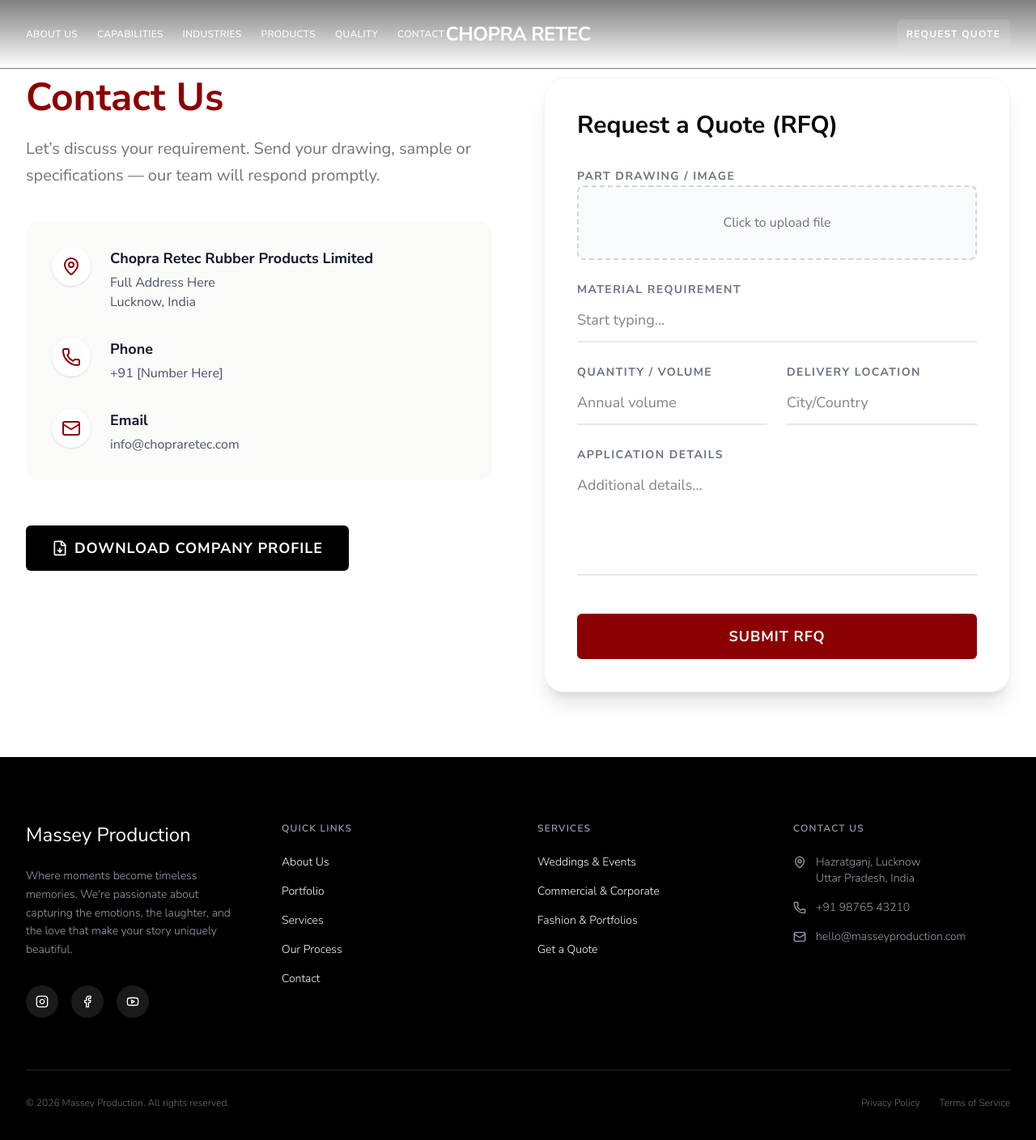
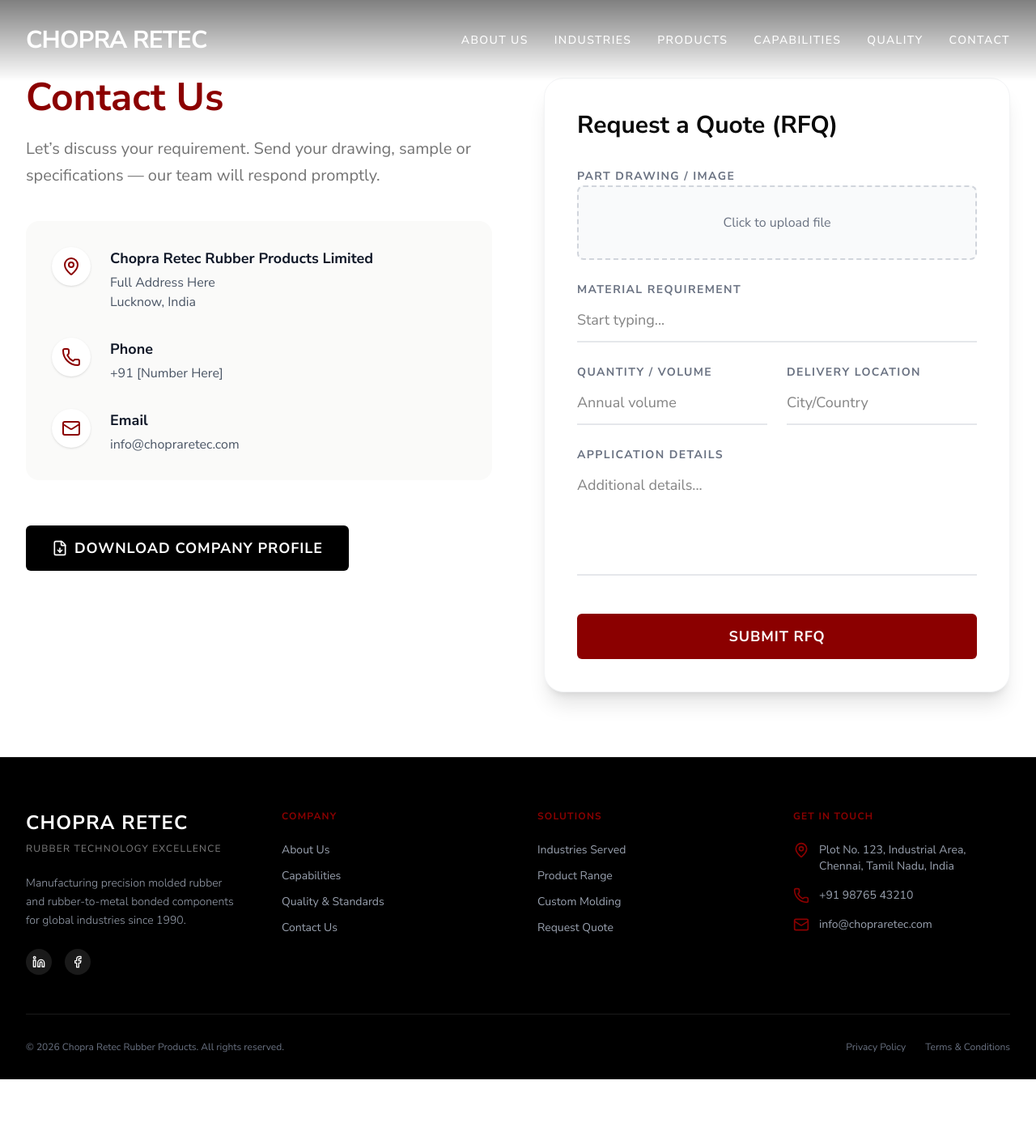
Before and after one commit to kinstel-solutions/chopraretec_v1, a Next.js app: page /contact in a window 1280 px wide. Shown: the whole page at 81% size. After the commit the page ends 1333 px from the top, so only its background shows below. Built offline with nearby package versions, Linux system fonts and the light colour scheme.

Commit message:
header optimize

```diff
--- a/app/globals.css
+++ b/app/globals.css
@@ -62,3 +62,8 @@
     --border: #27272a;
   }
 }
+
+
+html {
+  scroll-behavior: smooth;
+}
--- a/components/home/CTASection.tsx
+++ b/components/home/CTASection.tsx
@@ -24,7 +24,7 @@
              </p>
 
              <Link
-               href="mailto:info@chopraretec.com"
+               href="/contact"
                className="inline-flex items-center gap-2 bg-white text-primary px-10 py-5 text-base font-bold tracking-widest uppercase hover:bg-white/90 transition-all rounded shadow-xl"
              >
                 Send Your RFQ / Drawing <ArrowRight className="w-5 h-5" />
--- a/components/home/Capabilities.tsx
+++ b/components/home/Capabilities.tsx
@@ -28,7 +28,7 @@
             transition={{ duration: 0.8 }}
             className="relative"
           >
-            <div className="relative aspect-[4/5] overflow-hidden rounded-lg bg-stone-100 shadow-2xl">
+            <div className="relative aspect-square md:aspect-[4/5] overflow-hidden rounded-lg bg-stone-100 shadow-2xl">
                <video
                  autoPlay
                  muted
@@ -40,7 +40,7 @@
                </video>
             </div>
             {/* Decorative Frame */}
-            <div className="absolute -bottom-6 -left-6 w-full h-full border-2 border-primary/20 -z-10 rounded-lg" />
+            <div className="absolute -bottom-3 -left-3 md:-bottom-6 md:-left-6 w-full h-full border-2 border-primary/20 -z-10 rounded-lg" />
           </motion.div>
 
           {/* Content Side */}
@@ -76,7 +76,7 @@
             </ul>
 
             <div className="pt-6">
-              <Link href="#contact" className="inline-block px-8 py-4 bg-primary text-primary-foreground font-bold uppercase tracking-widest text-sm hover:bg-primary/90 transition-colors rounded shadow-lg">
+              <Link href="/capabilities" className="inline-block px-8 py-4 bg-primary text-primary-foreground font-bold uppercase tracking-widest text-sm hover:bg-primary/90 transition-colors rounded shadow-lg">
                 View Full Capabilities
               </Link>
             </div>
--- a/components/home/GlobalReach.tsx
+++ b/components/home/GlobalReach.tsx
@@ -88,7 +88,7 @@
         </div>
 
         <div className="text-center">
-            <Link href="#contact" className="inline-block px-8 py-4 bg-red-800 text-white font-bold uppercase tracking-widest text-sm hover:bg-red-700 transition-colors rounded shadow-lg shadow-red-900/20">
+            <Link href="/#contact" className="inline-block px-8 py-4 bg-red-800 text-white font-bold uppercase tracking-widest text-sm hover:bg-red-700 transition-colors rounded shadow-lg shadow-red-900/20">
                 Global Reach
             </Link>
         </div>
--- a/components/home/Hero.tsx
+++ b/components/home/Hero.tsx
@@ -7,7 +7,7 @@
 
 export function Hero() {
   return (
-    <section className="relative h-[100dvh] w-full flex flex-col items-center justify-center overflow-hidden pt-40 md:pt-0">
+    <section className="relative h-[100dvh] w-full flex flex-col items-center justify-center overflow-hidden pt-0">
 
 
       {/* Background Video */}
@@ -27,14 +27,14 @@
 
 
       {/* Content */}
-      <div className="relative z-10 text-center text-white space-y-8 max-w-5xl px-4 mt-10">
+      <div className="relative z-10 text-center text-white space-y-6 md:space-y-8 max-w-5xl px-4 mt-0">
         <motion.div
           initial={{ opacity: 0, y: 20 }}
           animate={{ opacity: 1, y: 0 }}
           transition={{ duration: 0.8, delay: 0.2 }}
            className="mb-0"
         >
-          <h1 className="font-serif text-4xl md:text-5xl lg:text-6xl font-bold tracking-tight mb-4 drop-shadow-lg leading-tight">
+          <h1 className="font-serif text-3xl md:text-5xl lg:text-6xl font-bold tracking-tight mb-2 md:mb-4 drop-shadow-lg leading-tight">
             Engineered Rubber Solutions. Manufactured for the World
 
             {/* <span className="block mt-2 text-transparent bg-clip-text bg-gradient-to-r from-red-500 via-red-400 to-white">
@@ -47,9 +47,19 @@
           initial={{ opacity: 0, y: 20 }}
           animate={{ opacity: 1, y: 0 }}
           transition={{ duration: 0.8, delay: 0.4 }}
-          className="text-base md:text-xl text-gray-200 max-w-3xl mx-auto font-light leading-relaxed"
+          className="text-sm md:text-xl text-gray-200 max-w-3xl mx-auto font-light leading-relaxed hidden md:block"
         >
          Chopra Retec manufactures precision molded rubber and rubber-to-metal bonded components for high-performance applications across industries.
+        </motion.p>
+
+        {/* Mobile short description */}
+        <motion.p
+          initial={{ opacity: 0, y: 20 }}
+          animate={{ opacity: 1, y: 0 }}
+          transition={{ duration: 0.8, delay: 0.4 }}
+          className="text-sm text-gray-200 max-w-xs mx-auto font-light leading-relaxed md:hidden"
+        >
+         Precision molded rubber & rubber-to-metal bonded components.
         </motion.p>
 
         {/* Hero Highlights */}
@@ -57,19 +67,19 @@
           initial={{ opacity: 0, y: 20 }}
           animate={{ opacity: 1, y: 0 }}
           transition={{ duration: 0.8, delay: 0.5 }}
-          className="flex flex-col md:flex-row gap-4 md:gap-8 justify-center items-center text-md font-bold text-gray-300"
+          className="flex flex-col md:flex-row gap-2 md:gap-8 justify-center items-center text-xs md:text-md font-bold text-gray-300"
         >
            <div className="flex items-center gap-2">
               <span className="w-1.5 h-1.5 rounded-full bg-red-600"></span>
-              30+ years of manufacturing excellence
+              30+ years excellence
            </div>
            <div className="flex items-center gap-2">
               <span className="w-1.5 h-1.5 rounded-full bg-red-600"></span>
-              Exporting to 30+ countries worldwide
+              Exporting to 30+ countries
            </div>
            <div className="flex items-center gap-2">
               <span className="w-1.5 h-1.5 rounded-full bg-red-600"></span>
-              Trusted for quality, consistency and reliability
+              Trusted Quality
            </div>
         </motion.div>
 
@@ -77,16 +87,16 @@
           initial={{ opacity: 0, y: 30 }}
           animate={{ opacity: 1, y: 0 }}
           transition={{ duration: 0.8, delay: 0.6 }}
-          className="flex flex-col sm:flex-row gap-6 justify-center items-center pt-8"
+          className="flex flex-col sm:flex-row gap-4 justify-center items-center pt-4 md:pt-8"
         >
           <Link
-            href="#contact"
+            href="/contact"
             className="inline-block bg-red-800 text-primary-foreground px-8 py-4 text-sm font-bold tracking-[0.1em] uppercase hover:bg-red-900 transition-all rounded shadow-lg shadow-red-900/20"
           >
             Request a Quote (RFQ)
           </Link>
           <Link
-            href="#capabilities"
+            href="/#capabilities"
             className="inline-flex items-center gap-2 border-2 border-white/30 px-8 py-4 text-sm font-medium tracking-[0.1em] uppercase hover:bg-white hover:text-black transition-all rounded backdrop-blur-sm"
           >
             Explore Capabilities
@@ -102,7 +112,7 @@
         className="absolute bottom-8 left-1/2 -translate-x-1/2 z-10"
       >
         <a
-          href="#industries"
+          href="/#industries"
           className="flex flex-col items-center gap-2 text-white/50 hover:text-white transition-colors cursor-pointer"
         >
           <span className="text-[10px] uppercase tracking-widest">Scroll</span>
--- a/components/home/Industries.tsx
+++ b/components/home/Industries.tsx
@@ -106,7 +106,7 @@
         </div>
 
         <div className="mt-16 text-center">
-          <Link href="#contact" className="inline-block px-8 py-4 bg-transparent border-2 border-primary text-primary font-bold uppercase tracking-widest text-sm hover:bg-primary hover:text-white transition-colors rounded">
+          <Link href="/industries" className="inline-block px-8 py-4 bg-transparent border-2 border-primary text-primary font-bold uppercase tracking-widest text-sm hover:bg-primary hover:text-white transition-colors rounded">
             View All Industries
           </Link>
         </div>
--- a/components/home/Products.tsx
+++ b/components/home/Products.tsx
@@ -117,7 +117,7 @@
         </div>
 
          <div className="mt-16 text-center">
-          <Link href="#contact" className="inline-block px-8 py-4 bg-secondary text-secondary-foreground font-bold uppercase tracking-widest text-sm hover:bg-secondary/80 transition-colors rounded">
+          <Link href="/products" className="inline-block px-8 py-4 bg-secondary text-secondary-foreground font-bold uppercase tracking-widest text-sm hover:bg-secondary/80 transition-colors rounded">
             Explore Products
           </Link>
         </div>
--- a/components/home/Quality.tsx
+++ b/components/home/Quality.tsx
@@ -74,7 +74,7 @@
         </div>
 
         <div className="mt-16 text-center">
-            <Link href="#contact" className="inline-block px-8 py-4 bg-secondary text-secondary-foreground font-bold uppercase tracking-widest text-sm hover:bg-secondary/80 transition-colors rounded">
+            <Link href="/quality" className="inline-block px-8 py-4 bg-secondary text-secondary-foreground font-bold uppercase tracking-widest text-sm hover:bg-secondary/80 transition-colors rounded">
                 Quality & Certifications
             </Link>
         </div>
--- a/components/layout/Footer.tsx
+++ b/components/layout/Footer.tsx
@@ -1,83 +1,89 @@
 import Link from 'next/link';
-import { Facebook, Instagram, Youtube, Mail, Phone, MapPin } from 'lucide-react';
+import { Mail, Phone, MapPin, Linkedin, Facebook } from 'lucide-react';
 
 export function Footer() {
+  const currentYear = new Date().getFullYear();
+
   return (
-    <footer className="bg-black text-white pt-20 pb-10">
+    <footer className="bg-black text-white pt-16 pb-8 border-t border-white/10">
       <div className="container mx-auto px-4 md:px-8">
-        <div className="grid grid-cols-1 md:grid-cols-2 lg:grid-cols-4 gap-12 mb-16">
+        <div className="grid grid-cols-1 md:grid-cols-2 lg:grid-cols-4 gap-12 mb-12">
 
           {/* Brand */}
-          <div className="space-y-6 lg:col-span-1">
-            <h2 className="font-serif text-2xl">Massey Production</h2>
+          <div className="space-y-6">
+            <div>
+              <h2 className="font-serif text-2xl font-bold uppercase tracking-wider">Chopra Retec</h2>
+              <p className="text-xs text-white/50 mt-2 uppercase tracking-widest">Rubber Technology Excellence</p>
+            </div>
             <p className="text-gray-400 text-sm font-light leading-relaxed">
-              Where moments become timeless memories. We're passionate about capturing the emotions,
-              the laughter, and the love that make your story uniquely beautiful.
+              Manufacturing precision molded rubber and rubber-to-metal bonded components for global industries since 1990.
             </p>
             {/* Social Media */}
-            <div className="flex gap-4 pt-2">
-              <a href="https://instagram.com" target="_blank" rel="noopener noreferrer" className="w-10 h-10 rounded-full bg-white/10 flex items-center justify-center hover:bg-white hover:text-black transition-all">
-                <Instagram className="w-4 h-4" />
-              </a>
-              <a href="https://facebook.com" target="_blank" rel="noopener noreferrer" className="w-10 h-10 rounded-full bg-white/10 flex items-center justify-center hover:bg-white hover:text-black transition-all">
+            <div className="flex gap-4">
+              <Link href="#" className="w-8 h-8 rounded-full bg-white/10 flex items-center justify-center hover:bg-primary hover:text-white transition-all">
+                <Linkedin className="w-4 h-4" />
+              </Link>
+              <Link href="#" className="w-8 h-8 rounded-full bg-white/10 flex items-center justify-center hover:bg-primary hover:text-white transition-all">
                 <Facebook className="w-4 h-4" />
-              </a>
-              <a href="https://youtube.com" target="_blank" rel="noopener noreferrer" className="w-10 h-10 rounded-full bg-white/10 flex items-center justify-center hover:bg-white hover:text-black transition-all">
-                <Youtube className="w-4 h-4" />
-              </a>
+              </Link>
             </div>
           </div>
 
-          {/* Quick Links */}
+          {/* Navigation */}
           <div>
-            <h3 className="uppercase tracking-widest text-xs font-semibold mb-6 text-gray-400">Quick Links</h3>
-            <ul className="space-y-4 text-sm font-light">
-              <li><Link href="/#about" className="hover:text-gray-300 transition-colors">About Us</Link></li>
-              <li><Link href="/#portfolio" className="hover:text-gray-300 transition-colors">Portfolio</Link></li>
-              <li><Link href="/#services" className="hover:text-gray-300 transition-colors">Services</Link></li>
-              <li><Link href="/#process" className="hover:text-gray-300 transition-colors">Our Process</Link></li>
-              <li><Link href="/#contact" className="hover:text-gray-300 transition-colors">Contact</Link></li>
+            <h3 className="uppercase tracking-widest text-xs font-bold mb-6 text-primary">Company</h3>
+            <ul className="space-y-3 text-sm text-gray-400">
+              <li><Link href="/about" className="hover:text-white transition-colors">About Us</Link></li>
+              <li><Link href="/#capabilities" className="hover:text-white transition-colors">Capabilities</Link></li>
+              <li><Link href="/#quality" className="hover:text-white transition-colors">Quality & Standards</Link></li>
+              <li><Link href="/contact" className="hover:text-white transition-colors">Contact Us</Link></li>
             </ul>
           </div>
 
-          {/* Services */}
+          {/* Solutions */}
           <div>
-            <h3 className="uppercase tracking-widest text-xs font-semibold mb-6 text-gray-400">Services</h3>
-            <ul className="space-y-4 text-sm font-light">
-              <li><Link href="/services/wedding-events" className="hover:text-gray-300 transition-colors">Weddings & Events</Link></li>
-              <li><Link href="/services/commercial-corporate" className="hover:text-gray-300 transition-colors">Commercial & Corporate</Link></li>
-              <li><Link href="/services/fashion-portfolios" className="hover:text-gray-300 transition-colors">Fashion & Portfolios</Link></li>
-              <li><Link href="/#contact" className="hover:text-gray-300 transition-colors">Get a Quote</Link></li>
+            <h3 className="uppercase tracking-widest text-xs font-bold mb-6 text-primary">Solutions</h3>
+            <ul className="space-y-3 text-sm text-gray-400">
+              <li><Link href="/#industries" className="hover:text-white transition-colors">Industries Served</Link></li>
+              <li><Link href="/#products" className="hover:text-white transition-colors">Product Range</Link></li>
+              <li><Link href="/#products" className="hover:text-white transition-colors">Custom Molding</Link></li>
+              <li><Link href="/#contact" className="hover:text-white transition-colors">Request Quote</Link></li>
             </ul>
           </div>
 
-          {/* Contact */}
+          {/* Contact Info */}
           <div>
-            <h3 className="uppercase tracking-widest text-xs font-semibold mb-6 text-gray-400">Contact Us</h3>
-            <ul className="space-y-4 text-sm font-light text-gray-400">
+            <h3 className="uppercase tracking-widest text-xs font-bold mb-6 text-primary">Get In Touch</h3>
+            <ul className="space-y-4 text-sm text-gray-400">
               <li className="flex items-start gap-3">
-                <MapPin className="w-4 h-4 mt-0.5 shrink-0" />
-                <span>Hazratganj, Lucknow<br />Uttar Pradesh, India</span>
+                <MapPin className="w-5 h-5 text-primary shrink-0" />
+                <span>
+                  Plot No. 123, Industrial Area,<br />
+                  Chennai, Tamil Nadu, India
+                </span>
               </li>
               <li className="flex items-center gap-3">
-                <Phone className="w-4 h-4 shrink-0" />
+                <Phone className="w-5 h-5 text-primary shrink-0" />
                 <span>+91 98765 43210</span>
               </li>
               <li className="flex items-center gap-3">
-                <Mail className="w-4 h-4 shrink-0" />
-                <span>hello@masseyproduction.com</span>
+                <Mail className="w-5 h-5 text-primary shrink-0" />
+                <a href="mailto:info@chopraretec.com" className="hover:text-white transition-colors">
+                  info@chopraretec.com
+                </a>
               </li>
             </ul>
           </div>
         </div>
 
-        <div className="border-t border-gray-800 pt-8 flex flex-col md:flex-row justify-between items-center gap-4">
-          <p className="text-gray-500 text-xs font-light">
-            © {new Date().getFullYear()} Massey Production. All rights reserved.
+        {/* Bottom Bar */}
+        <div className="border-t border-white/10 pt-8 flex flex-col md:flex-row justify-between items-center gap-4 text-xs text-gray-500">
+          <p>
+            © {currentYear} Chopra Retec Rubber Products. All rights reserved.
           </p>
-          <div className="flex gap-6 text-gray-500 text-xs font-light">
-            <Link href="#" className="hover:text-white transition-colors">Privacy Policy</Link>
-            <Link href="#" className="hover:text-white transition-colors">Terms of Service</Link>
+          <div className="flex gap-6">
+            <Link href="/privacy" className="hover:text-white transition-colors">Privacy Policy</Link>
+            <Link href="/terms" className="hover:text-white transition-colors">Terms & Conditions</Link>
           </div>
         </div>
       </div>
--- a/components/layout/Header.tsx
+++ b/components/layout/Header.tsx
@@ -30,25 +30,58 @@
 
   const navLinks = [
     { href: '/about', label: 'ABOUT US' },
-    { href: '/capabilities', label: 'CAPABILITIES' },
-    { href: '/industries', label: 'INDUSTRIES' },
-    { href: '/products', label: 'PRODUCTS' },
-    { href: '/quality', label: 'QUALITY' },
-    { href: '/contact', label: 'CONTACT' },
+    { href: '/#industries', label: 'INDUSTRIES' },
+    { href: '/#products', label: 'PRODUCTS' },
+    { href: '/#capabilities', label: 'CAPABILITIES' },
+    { href: '/#quality', label: 'QUALITY' },
+    { href: '/#contact', label: 'CONTACT' },
   ];
 
   return (
     <>
       <header
         className={cn(
-          'fixed top-0 w-full z-50 transition-all duration-300 border-b border-transparent',
+          'fixed top-0 w-full z-50 transition-all duration-300 border-transparent',
           isScrolled || isMobileMenuOpen
-            ? 'bg-white/95 backdrop-blur-md border-border py-4 shadow-sm text-black'
-            : 'bg-gradient-to-b from-black/50 to-transparent py-6 text-white'
+            ? 'bg-white/95 backdrop-blur-md border-border py-6 shadow-sm text-black'
+            : 'bg-gradient-to-b from-black/50 to-transparent py-8 text-white'
         )}
       >
         <div className="container mx-auto px-4 md:px-8 flex items-center justify-between">
-          <div className="flex items-center gap-4">
+          {/* Logo */}
+          {/* Logo */}
+          <Link
+            href="/"
+            className="group relative z-10"
+            onClick={(e) => {
+              setIsMobileMenuOpen(false);
+              if (window.location.pathname === '/') {
+                e.preventDefault();
+                window.scrollTo({ top: 0, behavior: 'smooth' });
+              }
+            }}
+          >
+            <h1 className={cn(
+              "font-serif font-bold tracking-tight uppercase transition-all duration-300 whitespace-nowrap",
+              isScrolled || isMobileMenuOpen ? "text-xl md:text-2xl" : "text-2xl md:text-3xl"
+            )}>
+              Chopra Retec
+            </h1>
+          </Link>
+
+          <div className="flex items-center gap-6">
+            {/* Desktop Nav */}
+            <nav className={cn(
+              "hidden lg:flex items-center gap-8 text-sm font-medium tracking-widest transition-colors duration-300",
+               isScrolled ? "text-primary" : "text-white"
+            )}>
+              {navLinks.map((link) => (
+                <Link key={link.href} href={link.href} className="hover:opacity-70 transition-opacity">
+                  {link.label}
+                </Link>
+              ))}
+            </nav>
+
             {/* Mobile Menu Toggle */}
             <Button
               variant="ghost"
@@ -59,37 +92,6 @@
               {isMobileMenuOpen ? <X className="w-6 h-6" /> : <Menu className="w-6 h-6" />}
               <span className="sr-only">Toggle Menu</span>
             </Button>
-
-            {/* Desktop Nav */}
-            <nav className={cn(
-              "hidden lg:flex items-center gap-6 text-xs font-medium tracking-wide transition-colors duration-300",
-               isScrolled ? "text-primary" : "text-white"
-            )}>
-              {navLinks.map((link) => (
-                <Link key={link.href} href={link.href} className="hover:opacity-70 transition-opacity">
-                  {link.label}
-                </Link>
-              ))}
-            </nav>
-          </div>
-
-          {/* Logo */}
-          <Link href="/" className="absolute left-1/2 -translate-x-1/2 group" onClick={() => setIsMobileMenuOpen(false)}>
-            <h1 className={cn(
-              "font-serif font-bold tracking-tight uppercase transition-all duration-300 whitespace-nowrap",
-              isScrolled || isMobileMenuOpen ? "text-base md:text-lg" : "text-2xl md:text-2xl"
-            )}>
-              Chopra Retec
-            </h1>
-          </Link>
-
-          {/* CTA Button */}
-          <div className="flex items-center gap-2">
-             <Link href="/contact">
-              <Button variant="ghost" size="sm" className={cn("hidden md:inline-flex transition-colors text-xs font-bold tracking-widest bg-primary text-white hover:bg-primary/90", !isScrolled && !isMobileMenuOpen && "bg-white/10 text-white hover:bg-white/20")}>
-                REQUEST QUOTE
-              </Button>
-            </Link>
           </div>
         </div>
       </header>
@@ -116,7 +118,7 @@
                 </Link>
               ))}
               <Link
-                href="/contact"
+                href="/#contact"
                 className="mt-8 bg-primary text-white px-8 py-3 text-sm font-bold tracking-[0.15em] uppercase w-full text-center"
                 onClick={() => setIsMobileMenuOpen(false)}
               >
```
